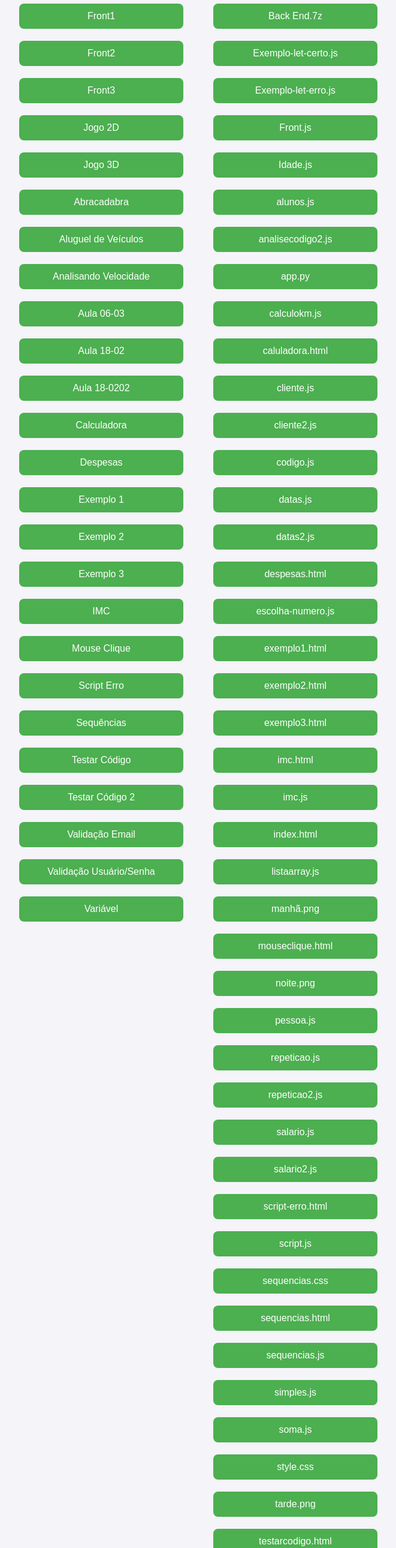
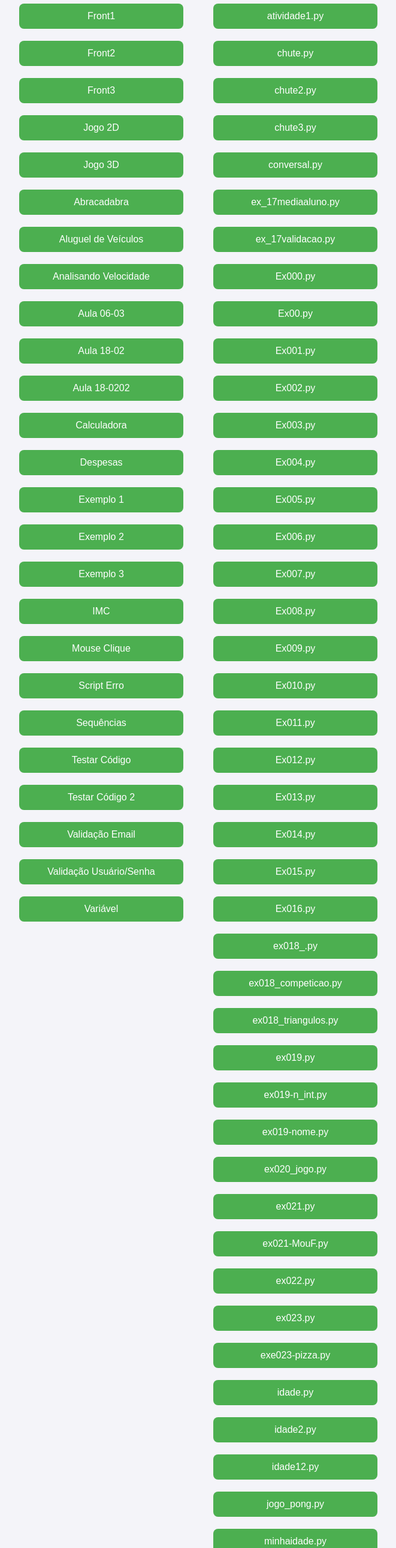
Before and after one commit to Mirellaribeiro30/Principal, a plain HTML site: page principal.html in a window 1280 px wide. Shown: the part 220-2800 px from the top of the page at 60% size, without its empty margins (309-970 px from the left). Drawn offline with Linux system fonts and the light colour scheme.

Commit message:
Update principal.html

```diff
--- a/principal.html
+++ b/principal.html
@@ -93,57 +93,55 @@
     <!-- Coluna arquivos Python -->
     <div class="column">
       <h2>Códigos Python</h2>
-     <a href="Back End.7z" class="btn">Back End.7z</a>
-  <a href="Exemplo-let-certo.js" class="btn">Exemplo-let-certo.js</a>
-  <a href="Exemplo-let-erro.js" class="btn">Exemplo-let-erro.js</a>
-  <a href="Front.js" class="btn">Front.js</a>
-  <a href="Idade.js" class="btn">Idade.js</a>
-  <a href="alunos.js" class="btn">alunos.js</a>
-  <a href="analisecodigo2.js" class="btn">analisecodigo2.js</a>
-  <a href="app.py" class="btn">app.py</a>
-  <a href="calculokm.js" class="btn">calculokm.js</a>
-  <a href="caluladora.html" class="btn">caluladora.html</a>
-  <a href="cliente.js" class="btn">cliente.js</a>
-  <a href="cliente2.js" class="btn">cliente2.js</a>
-  <a href="codigo.js" class="btn">codigo.js</a>
-  <a href="datas.js" class="btn">datas.js</a>
-  <a href="datas2.js" class="btn">datas2.js</a>
-  <a href="despesas.html" class="btn">despesas.html</a>
-  <a href="escolha-numero.js" class="btn">escolha-numero.js</a>
-  <a href="exemplo1.html" class="btn">exemplo1.html</a>
-  <a href="exemplo2.html" class="btn">exemplo2.html</a>
-  <a href="exemplo3.html" class="btn">exemplo3.html</a>
-  <a href="imc.html" class="btn">imc.html</a>
-  <a href="imc.js" class="btn">imc.js</a>
-  <a href="index.html" class="btn">index.html</a>
-  <a href="listaarray.js" class="btn">listaarray.js</a>
-  <a href="manhã.png" class="btn">manhã.png</a>
-  <a href="mouseclique.html" class="btn">mouseclique.html</a>
-  <a href="noite.png" class="btn">noite.png</a>
-  <a href="pessoa.js" class="btn">pessoa.js</a>
-  <a href="repeticao.js" class="btn">repeticao.js</a>
-  <a href="repeticao2.js" class="btn">repeticao2.js</a>
-  <a href="salario.js" class="btn">salario.js</a>
-  <a href="salario2.js" class="btn">salario2.js</a>
-  <a href="script-erro.html" class="btn">script-erro.html</a>
-  <a href="script.js" class="btn">script.js</a>
-  <a href="sequencias.css" class="btn">sequencias.css</a>
-  <a href="sequencias.html" class="btn">sequencias.html</a>
-  <a href="sequencias.js" class="btn">sequencias.js</a>
-  <a href="simples.js" class="btn">simples.js</a>
-  <a href="soma.js" class="btn">soma.js</a>
-  <a href="style.css" class="btn">style.css</a>
-  <a href="tarde.png" class="btn">tarde.png</a>
-  <a href="testarcodigo.html" class="btn">testarcodigo.html</a>
-  <a href="testarcodigo2.html" class="btn">testarcodigo2.html</a>
-  <a href="testarcodigo3.js" class="btn">testarcodigo3.js</a>
-  <a href="validacao-email.html" class="btn">validacao-email.html</a>
-  <a href="validacao-usuariosenha.css" class="btn">validacao-usuariosenha.css</a>
-  <a href="validacao-usuariosenha.html" class="btn">validacao-usuariosenha.html</a>
-  <a href="validacao-usuariosenha.js" class="btn">validacao-usuariosenha.js</a>
-  <a href="varBrasil.js" class="btn">varBrasil.js</a>
-  <a href="variavel.html" class="btn">variavel.html</a>
-  <a href="variavel.js" class="btn">variavel.js</a>
+      <a href="atividade1.py" class="btn">atividade1.py</a>
+      <a href="chute.py" class="btn">chute.py</a>
+      <a href="chute2.py" class="btn">chute2.py</a>
+      <a href="chute3.py" class="btn">chute3.py</a>
+      <a href="conversal.py" class="btn">conversal.py</a>
+      <a href="ex_17mediaaluno.py" class="btn">ex_17mediaaluno.py</a>
+      <a href="ex_17validacao.py" class="btn">ex_17validacao.py</a>
+      <a href="Ex000.py" class="btn">Ex000.py</a>
+      <a href="Ex00.py" class="btn">Ex00.py</a>
+      <a href="Ex001.py" class="btn">Ex001.py</a>
+      <a href="Ex002.py" class="btn">Ex002.py</a>
+      <a href="Ex003.py" class="btn">Ex003.py</a>
+      <a href="Ex004.py" class="btn">Ex004.py</a>
+      <a href="Ex005.py" class="btn">Ex005.py</a>
+      <a href="Ex006.py" class="btn">Ex006.py</a>
+      <a href="Ex007.py" class="btn">Ex007.py</a>
+      <a href="Ex008.py" class="btn">Ex008.py</a>
+      <a href="Ex009.py" class="btn">Ex009.py</a>
+      <a href="Ex010.py" class="btn">Ex010.py</a>
+      <a href="Ex011.py" class="btn">Ex011.py</a>
+      <a href="Ex012.py" class="btn">Ex012.py</a>
+      <a href="Ex013.py" class="btn">Ex013.py</a>
+      <a href="Ex014.py" class="btn">Ex014.py</a>
+      <a href="Ex015.py" class="btn">Ex015.py</a>
+      <a href="Ex016.py" class="btn">Ex016.py</a>
+      <a href="ex018_.py" class="btn">ex018_.py</a>
+      <a href="ex018_competicao.py" class="btn">ex018_competicao.py</a>
+      <a href="ex018_triangulos.py" class="btn">ex018_triangulos.py</a>
+      <a href="ex019.py" class="btn">ex019.py</a>
+      <a href="ex019-n_int.py" class="btn">ex019-n_int.py</a>
+      <a href="ex019-nome.py" class="btn">ex019-nome.py</a>
+      <a href="ex020_jogo.py" class="btn">ex020_jogo.py</a>
+      <a href="ex021.py" class="btn">ex021.py</a>
+      <a href="ex021-MouF.py" class="btn">ex021-MouF.py</a>
+      <a href="ex022.py" class="btn">ex022.py</a>
+      <a href="ex023.py" class="btn">ex023.py</a>
+      <a href="exe023-pizza.py" class="btn">exe023-pizza.py</a>
+      <a href="idade.py" class="btn">idade.py</a>
+      <a href="idade2.py" class="btn">idade2.py</a>
+      <a href="idade12.py" class="btn">idade12.py</a>
+      <a href="jogo_pong.py" class="btn">jogo_pong.py</a>
+      <a href="minhaidade.py" class="btn">minhaidade.py</a>
+      <a href="nico.py" class="btn">nico.py</a>
+      <a href="nico2.py" class="btn">nico2.py</a>
+      <a href="numero.py" class="btn">numero.py</a>
+      <a href="numero1.py" class="btn">numero1.py</a>
+      <a href="respostas.py" class="btn">respostas.py</a>
+      <a href="Somadoisnumeros.py" class="btn">Somadoisnumeros.py</a>
+      <a href="while.py" class="btn">while.py</a>
     </div>
   </div>
 </body>
```
